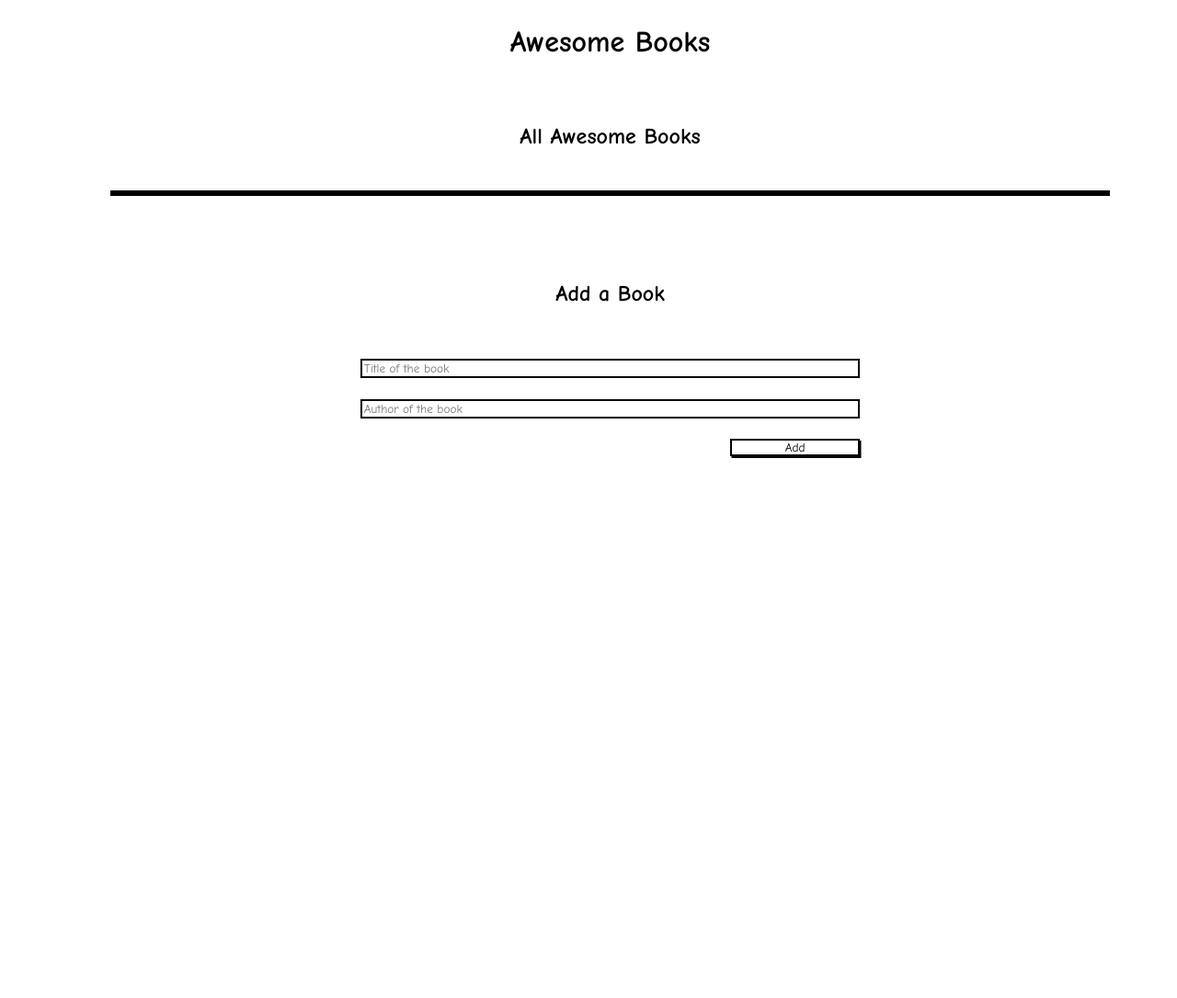
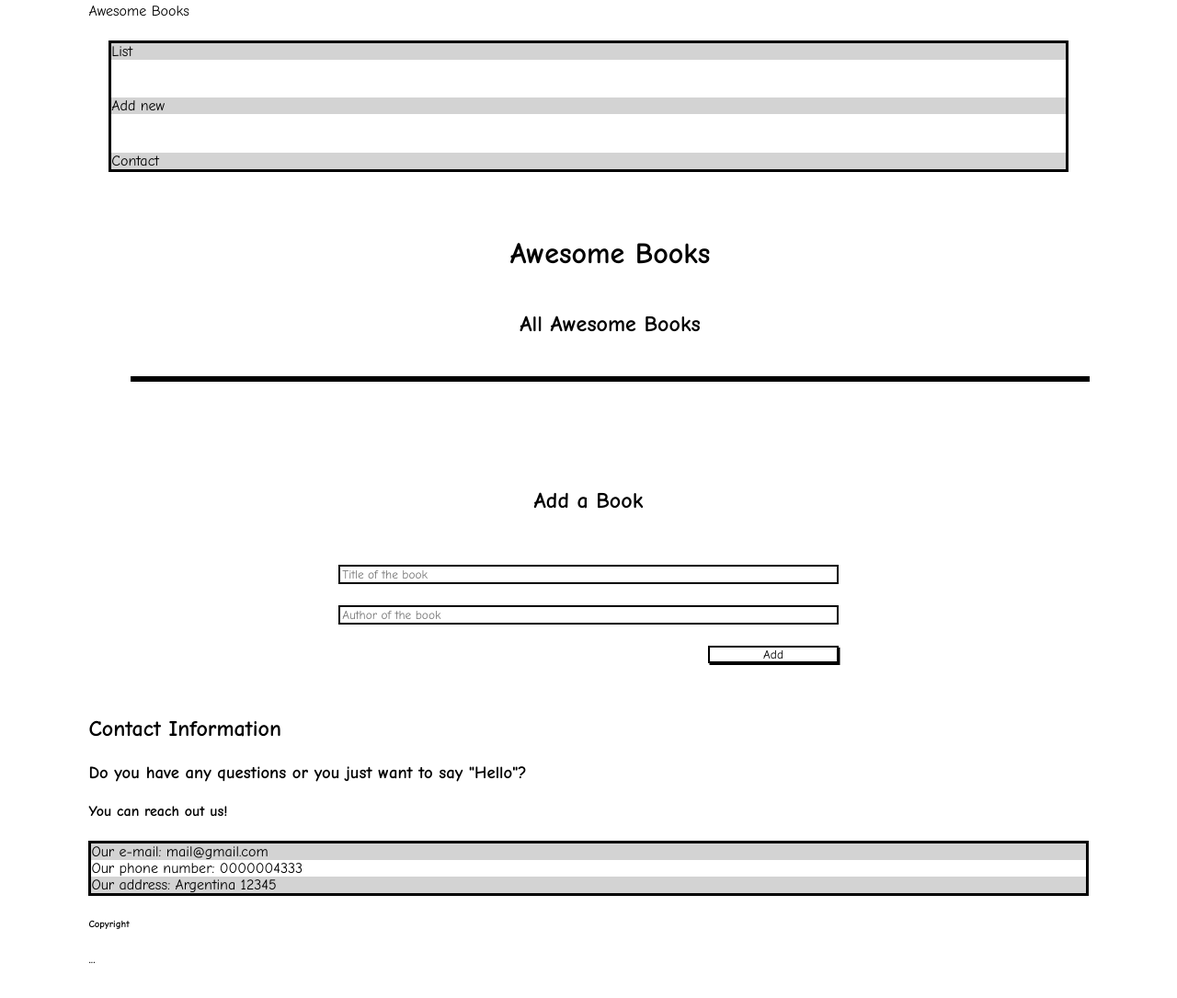
Before and after one commit to Maedea9/awesome-books, a website: page index.html in a window 1280 px wide. Shown: the part 47-1132 px from the top of the page at 92% size. Before the commit the page ends 800 px from the top, so only its background shows below. Drawn offline with Linux system fonts and the light colour scheme.

Commit message:
Add navigation bar and date-time

```diff
--- a/index.html
+++ b/index.html
@@ -11,23 +11,59 @@
     <title>AwesomeBooks</title>
 </head>
 <body>
+  <header class ="navBar">
+    <!--Navigation bar-->
+    <div class="nbTitle">Awesome Books</div>
+    <nav>
+      <ul class="bookList-add-contact">
+          <li class="navList">List</li>
+          <span></span>
+          <li class="navAdd">Add new</li>
+          <span></span>
+          <li class="navCont">Contact</li>
+      </ul>
+    </nav>
+
+  </header>
+  <p id="datetime"></p>
+  <!--1rst page-->
+  <!--Added Books-->
   <main>
+    <div class="list">
     <h1>Awesome Books</h1>
     <div class="book-list-container">
       <h2 class="subtitle">All Awesome Books</h2>
       <!--JavaScript Dynamic Book List-->
       <ul id="bookList"></ul>
     </div>
+  </div>
+  </main>
   <!--Add a book form-->
-    <div class="form-container">
+  <div class="form-container hide">
     <h2 class="subtitle">Add a Book</h2>
-        <form id="add-form">
+      <form class= "add-form" id="add-form">
         <input type="text" required placeholder="Title of the book" id="title">
         <input type="text" required placeholder="Author of the book" id="author">
         <button type="submit" id="submit">Add</button>
       </form>
   </div>
-  </main>
+  <!--Contact Information-->
+  <div class="contact-info hide">
+    <h2>Contact Information</h2>
+    <h3>Do you have any questions or you just want to say "Hello"?</h3>
+    <h4>You can reach out us!</h4>
+    <ul class="contact-ul">
+      <li>Our e-mail: mail@gmail.com</li>
+      <li>Our phone number: 0000004333</li>
+      <li>Our address: Argentina 12345</li>
+    </ul>
+  </div>
+
+  <!--Footer-->
+  <footer>
+    <h6>Copyright</h6>
+    <p>...</p>
+  </footer>
 
     <!--<script src="./JavaScript/main.js"></script>-->
     <!--link to new js file for classes-->
```
Lines whose indentation alone changed are shown as unchanged.
